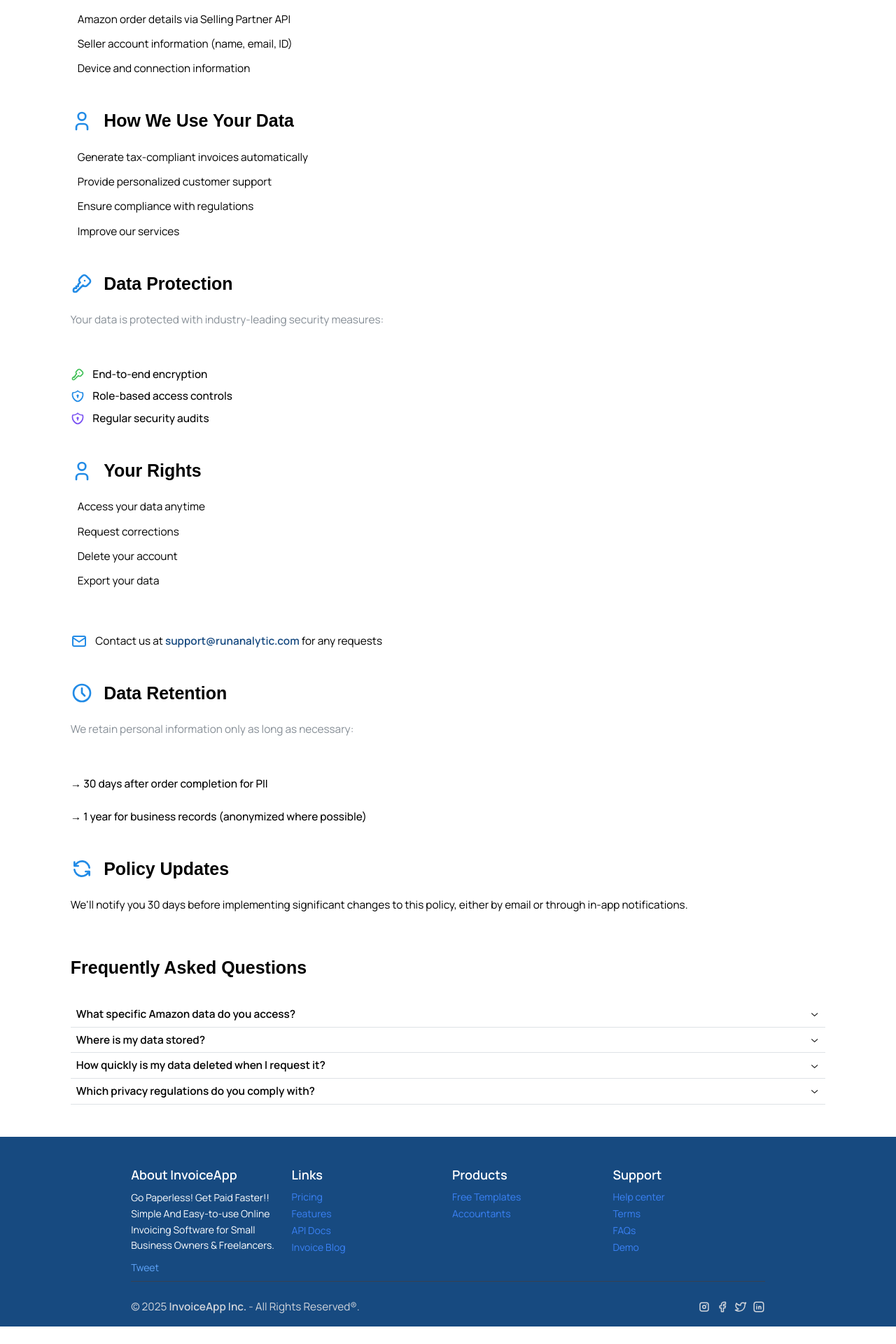
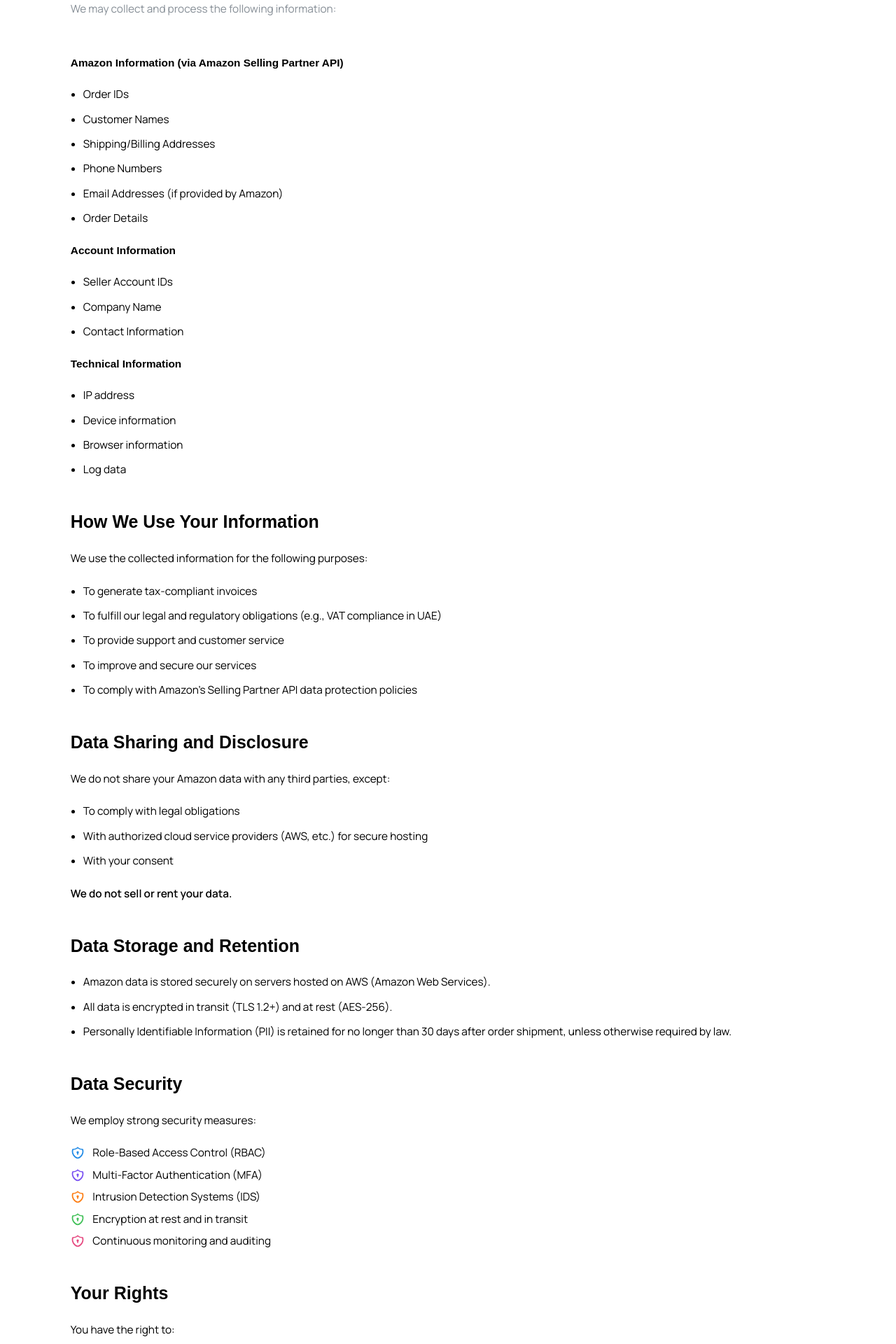
Before and after one commit to Zaheer-Shahzaib/glamourpie, a React (Create React App) app: page /privacy-policy in a window 1280 px wide. Shown: the part 420-2340 px from the top of the page at 70% size. Before the commit the page ends 2315 px from the top, so only its background shows below. Built offline with nearby package versions, Linux system fonts and the light colour scheme.

Commit message:
Replaced existing project with updated React UI

```diff
--- a/src/Components/PrivacyPolicy/PrivacyPolicy.tsx
+++ b/src/Components/PrivacyPolicy/PrivacyPolicy.tsx
@@ -24,14 +24,15 @@ export default function PrivacyPolicy() {
         {/* Hero Section */}
         <Stack align="center" mb={64} gap={8}>
           <Group gap={16}>
-    <IconShieldLock size={40} color="#228be6" />
+
             <Title order={1} c={headingColor} style={{ color: 'black', fontWeight: 600 }}>
               Privacy Policy
             </Title>
           </Group>
-  <Text size="xl" color="dimmed" align-item="center" maw={800} mt={16}>
-    At <strong>RunAnalytic Technology</strong>, we prioritize your privacy and data security.
+          <Text size="xl" color="dimmed" align-item="center" maw={1200} mt={16}>
+  At <strong>RunAnalytic Technology</strong>, we respect your privacy and are committed to protecting your personal data. This Privacy Policy explains how we collect, use, disclose, and safeguard your information when you use our SaaS platform, which integrates with Amazon Seller accounts to automate invoicing processes.
 </Text>
+
           <Text size="md" color="dimmed" mt={8}>
             Website: <Anchor href="https://runanalytic.com/" target="_blank" underline="hover">https://runanalytic.com/</Anchor>
           </Text>
@@ -42,76 +43,138 @@ export default function PrivacyPolicy() {
           {/* Information Collection */}
           <Stack gap={24}>
             <Group gap={16}>
-              <IconDatabase size={32} color="#228be6" />
+
               <Title order={2} c={headingColor} style={{ color: 'black', fontWeight: 600 }}>
                 Information We Collect
               </Title>
             </Group>
             <Text size="md" color="dimmed">
-              We collect only what's necessary to provide our services:
+              We may collect and process the following information:
             </Text>
             <Space h={8} />
-            <List size="md" spacing={12}>
-              <List.Item>
-                <Text size="md">Amazon order details via Selling Partner API</Text>
-              </List.Item>
-              <List.Item>
-                <Text size="md">Seller account information (name, email, ID)</Text>
-              </List.Item>
-              <List.Item>
-                <Text size="md">Device and connection information</Text>
-              </List.Item>
+            <Title order={3} size="md" fw={600}>Amazon Information (via Amazon Selling Partner API)</Title>
+            <List size="md" spacing={12} withPadding listStyleType="disc">
+            <List.Item>Order IDs</List.Item>
+            <List.Item>Customer Names</List.Item>
+            <List.Item>Shipping/Billing Addresses</List.Item>
+            <List.Item>Phone Numbers</List.Item>
+            <List.Item>Email Addresses (if provided by Amazon)</List.Item>
+            <List.Item>Order Details</List.Item>
+          </List>
+
+
+            <Title order={3} size="md" fw={600}>Account Information</Title>
+            <List size="md" spacing={12} withPadding listStyleType="disc">
+              <List.Item>Seller Account IDs</List.Item>
+              <List.Item>Company Name</List.Item>
+              <List.Item>Contact Information</List.Item>
+            </List>
+
+            <Title order={3} size="md" fw={600}>Technical Information</Title>
+            <List size="md" spacing={12} withPadding listStyleType="disc">
+              <List.Item>IP address</List.Item>
+              <List.Item>Device information</List.Item>
+              <List.Item>Browser information</List.Item>
+              <List.Item>Log data</List.Item>
             </List>
           </Stack>
 
           {/* Data Usage */}
           <Stack gap={24}>
-            <Group gap={16}>
-              <IconUser size={32} color="#228be6" />
+  <Group gap={16} align="center">
+
     <Title order={2} c={headingColor} style={{ color: 'black', fontWeight: 600 }}>
-                How We Use Your Data
+      How We Use Your Information
     </Title>
   </Group>
-            <List size="md" spacing={12}>
-              <List.Item>
-                <Text size="md">Generate tax-compliant invoices automatically</Text>
-              </List.Item>
-              <List.Item>
-                <Text size="md">Provide personalized customer support</Text>
-              </List.Item>
-              <List.Item>
-                <Text size="md">Ensure compliance with regulations</Text>
-              </List.Item>
-              <List.Item>
-                <Text size="md">Improve our services</Text>
+
+  <Text size="md">
+    We use the collected information for the following purposes:
+  </Text>
+
+  <List size="md" spacing={12} withPadding listStyleType="disc">
+    <List.Item>To generate tax-compliant invoices</List.Item>
+    <List.Item>To fulfill our legal and regulatory obligations (e.g., VAT compliance in UAE)</List.Item>
+    <List.Item>To provide support and customer service</List.Item>
+    <List.Item>To improve and secure our services</List.Item>
+    <List.Item>To comply with Amazon's Selling Partner API data protection policies</List.Item>
+  </List>
+</Stack>
+
+
+          {/* Data Sharing */}
+          <Stack gap={24}>
+            <Group gap={16}>
+
+              <Title order={2} c={headingColor} style={{ color: 'black', fontWeight: 600 }}>
+                Data Sharing and Disclosure
+              </Title>
+            </Group>
+            <Text size="md">
+              We do not share your Amazon data with any third parties, except:
+            </Text>
+            <List size="md" spacing={12} withPadding listStyleType="disc">
+              <List.Item>To comply with legal obligations</List.Item>
+              <List.Item>With authorized cloud service providers (AWS, etc.) for secure hosting</List.Item>
+              <List.Item>With your consent</List.Item>
+            </List>
+            <Text size="md" fw={600}>
+              We do not sell or rent your data.
+            </Text>
+          </Stack>
+          {/* Data storage */}
+          <Stack gap={24}>
+            <Group gap={16}>
+
+              <Title order={2} c={headingColor} style={{ color: 'black', fontWeight: 600 }}>
+                Data Storage and Retention
+              </Title>
+            </Group>
+
+            <List size="md" spacing={12} withPadding listStyleType="disc">
+              <List.Item>Amazon data is stored securely on servers hosted on AWS (Amazon Web Services).</List.Item>
+              <List.Item>All data is encrypted in transit (TLS 1.2+) and at rest (AES-256).</List.Item>
+              <List.Item>Personally Identifiable Information (PII) is retained for no longer than 30 days after order shipment, unless otherwise required by law.
 </List.Item>
             </List>
+
           </Stack>
 
           {/* Data Protection */}
 <Stack gap={24}>
   <Group gap={16}>
-              <IconKey size={32} color="#228be6" />
+
     <Title order={2} c={headingColor} style={{ color: 'black', fontWeight: 600 }}>
-                Data Protection
+      Data Security
     </Title>
   </Group>
-            <Text size="md" color="dimmed">
-              Your data is protected with industry-leading security measures:
+
+
+
+  <Text size="md">
+    We employ strong security measures:
   </Text>
-            <Space h={8} />
+
   <Stack gap={8}>
     <Group gap={12}>
-                <IconKey size={20} color="#40c057" />
-                <Text size="md" fw={500}>End-to-end encryption</Text>
-              </Group>
-              <Group gap={12}>
       <IconShieldLock size={20} color="#228be6" />
-                <Text size="md" fw={500}>Role-based access controls</Text>
+      <Text size="md">Role-Based Access Control (RBAC)</Text>
     </Group>
     <Group gap={12}>
       <IconShieldLock size={20} color="#7950f2" />
-                <Text size="md" fw={500}>Regular security audits</Text>
+      <Text size="md">Multi-Factor Authentication (MFA)</Text>
+    </Group>
+    <Group gap={12}>
+      <IconShieldLock size={20} color="#fd7e14" />
+      <Text size="md">Intrusion Detection Systems (IDS)</Text>
+    </Group>
+    <Group gap={12}>
+      <IconShieldLock size={20} color="#40c057" />
+      <Text size="md">Encryption at rest and in transit</Text>
+    </Group>
+    <Group gap={12}>
+      <IconShieldLock size={20} color="#e64980" />
+      <Text size="md">Continuous monitoring and auditing</Text>
     </Group>
   </Stack>
 </Stack>
@@ -119,119 +182,84 @@ export default function PrivacyPolicy() {
           {/* Your Rights */}
           <Stack gap={24}>
             <Group gap={16}>
-              <IconUser size={32}  color="#228be6" />
+
               <Title order={2} c={headingColor} style={{ color: 'black', fontWeight: 600 }}>
                 Your Rights
               </Title>
             </Group>
-            <List size="md" spacing={12}>
-              <List.Item>
-                <Text size="md">Access your data anytime</Text>
-              </List.Item>
-              <List.Item>
-                <Text size="md">Request corrections</Text>
-              </List.Item>
-              <List.Item>
-                <Text size="md">Delete your account</Text>
-              </List.Item>
-              <List.Item>
-                <Text size="md">Export your data</Text>
-              </List.Item>
+            <Text size="md">
+              You have the right to:
+            </Text>
+            <List size="md" spacing={12} withPadding listStyleType="disc">
+              <List.Item>Access your data</List.Item>
+              <List.Item>Request correction of inaccurate data</List.Item>
+              <List.Item>Request deletion of your data</List.Item>
+              <List.Item>File complaints with data protection authorities</List.Item>
             </List>
             <Space h={16} />
             <Group gap={12}>
               <IconMail size={24} color="#228be6" />
               <Text size="md">
-                Contact us at <Anchor href="mailto:support@runanalytic.com" fw={600}>support@runanalytic.com</Anchor> for any requests
+                Please contact us at <Anchor href="mailto:support@runanalytic.com" fw={600}>support@runanalytic.com</Anchor> for any requests
               </Text>
             </Group>
           </Stack>
 
-          {/* Data Retention */}
+
+
+          {/* Children's Privacy */}
           <Stack gap={24}>
             <Group gap={16}>
-              <IconClock size={32} color="#228be6" />
+
               <Title order={2} c={headingColor} style={{ color: 'black', fontWeight: 600 }}>
-                Data Retention
+                Children's Privacy
               </Title>
             </Group>
-            <Text size="md" color="dimmed">
-              We retain personal information only as long as necessary:
-            </Text>
-            <Space h={8} />
-            <Text size="md" fw={500}>
-              → 30 days after order completion for PII
-            </Text>
-            <Text size="md" fw={500}>
-              → 1 year for business records (anonymized where possible)
+            <Text size="md">
+              Our services are not intended for individuals under the age of 18.
             </Text>
           </Stack>
 
           {/* Policy Updates */}
           <Stack gap={24}>
             <Group gap={16}>
-              <IconRefresh size={32} color="#228be6" />
+
               <Title order={2} c={headingColor} style={{ color: 'black', fontWeight: 600 }}>
-                Policy Updates
+                Changes to This Privacy Policy
               </Title>
             </Group>
             <Text size="md">
-              We'll notify you 30 days before implementing significant changes to this policy, either by email or through in-app notifications.
+              We may update this policy. We will notify users via email or system notification.
             </Text>
+          </Stack>
+
+          {/* Contact */}
+          <Stack gap={24}>
+            <Group gap={16}>
+
+              <Title order={2} c={headingColor} style={{ color: 'black', fontWeight: 600 }}>
+                Contact Us
+              </Title>
+            </Group>
+            <Text size="md">
+              If you have any questions, please contact:
+            </Text>
+            <List size="md" spacing={12}>
+              <List.Item>
+                Email: <Anchor href="mailto:support@runanalytic.com">support@runanalytic.com</Anchor>
+              </List.Item>
+              <List.Item>
+                Address: Butina Sharjah UAE
+              </List.Item>
+            </List>
           </Stack>
         </Stack>
 
         {/* FAQ Section */}
         <Space h={64} />
-        <Title order={2} c={headingColor} mb={32} style={{ color: 'black', fontWeight: 600 }}>
-          Frequently Asked Questions
-        </Title>
 
-        <Accordion variant="default" chevronPosition="right">
-          <Accordion.Item value="data-collection">
-            <Accordion.Control>
-              <Text size="md" fw={600}>What specific Amazon data do you access?</Text>
-            </Accordion.Control>
-            <Accordion.Panel>
-              <Text size="md" color="dimmed" mt={8}>
-                We only access order information required for invoice generation: order IDs, customer names, addresses, product details, and payment amounts. We never access sensitive payment information like credit card numbers.
-              </Text>
-            </Accordion.Panel>
-          </Accordion.Item>
 
-          <Accordion.Item value="data-storage">
-            <Accordion.Control>
-              <Text size="md"  fw={600}>Where is my data stored?</Text>
-            </Accordion.Control>
-            <Accordion.Panel>
-              <Text size="md" color="dimmed" mt={8}>
-                All data is stored securely in AWS data centers located in the UAE region. We use multiple availability zones for redundancy and automatic failover protection.
-              </Text>
-            </Accordion.Panel>
-          </Accordion.Item>
 
-          <Accordion.Item value="data-deletion">
-            <Accordion.Control>
-              <Text size="md" fw={600}>How quickly is my data deleted when I request it?</Text>
-            </Accordion.Control>
-            <Accordion.Panel>
-              <Text size="md" color="dimmed" mt={8}>
-                Account deletion requests are processed within 7 business days. Data is permanently removed from our active systems within 24 hours of processing, and from backups within 30 days.
-              </Text>
-            </Accordion.Panel>
-          </Accordion.Item>
-
-          <Accordion.Item value="compliance">
-            <Accordion.Control>
-              <Text size="md" fw={600}>Which privacy regulations do you comply with?</Text>
-            </Accordion.Control>
-            <Accordion.Panel>
-              <Text size="md" color="dimmed" mt={8}>
-                We comply with UAE data protection regulations, Amazon's Selling Partner API requirements, and follow GDPR principles as a global standard for data protection.
-              </Text>
-            </Accordion.Panel>
-          </Accordion.Item>
-        </Accordion>
       </Container>
     </GuestLayout>
   );
```
Lines whose indentation alone changed are shown as unchanged.
